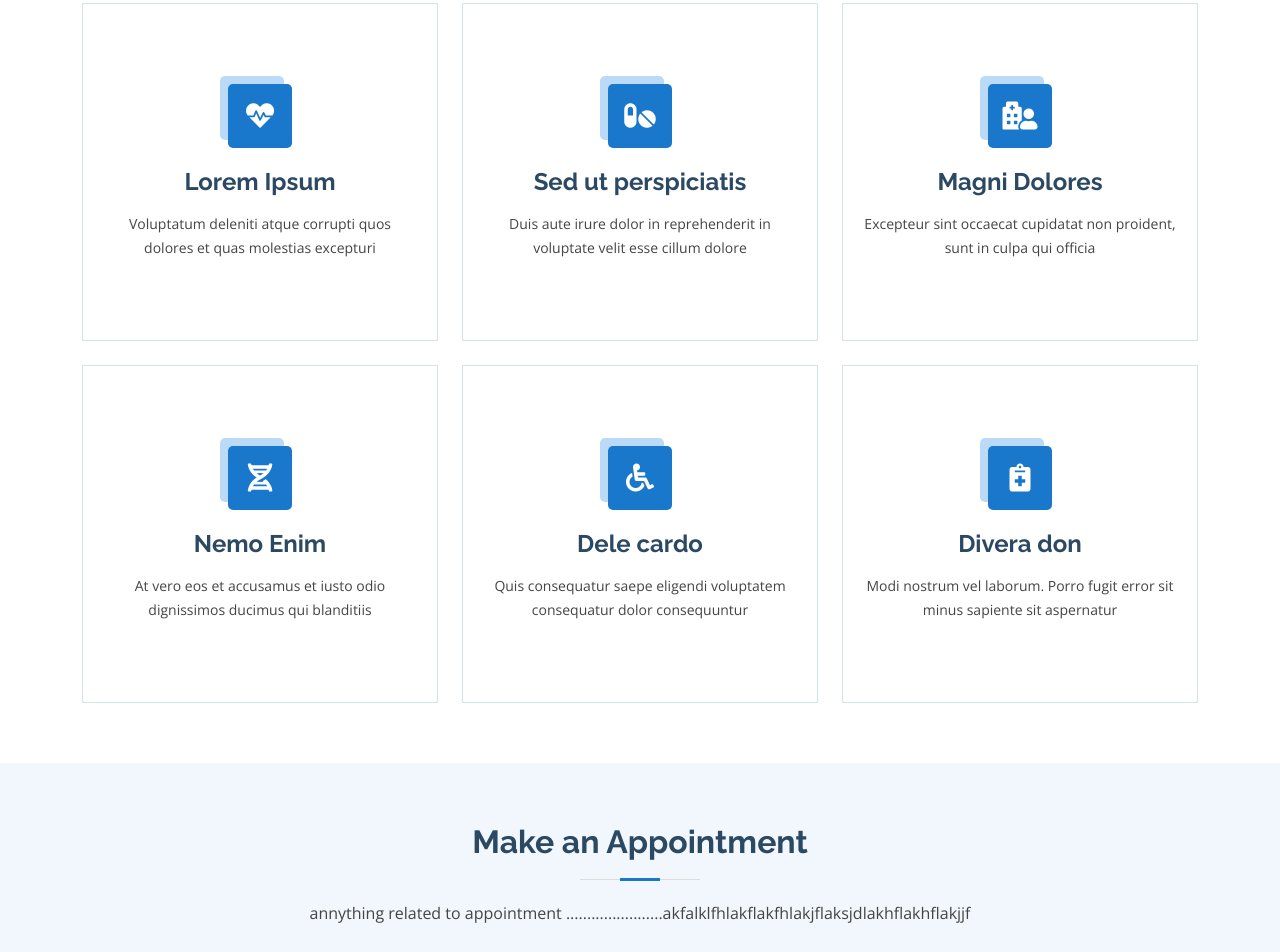
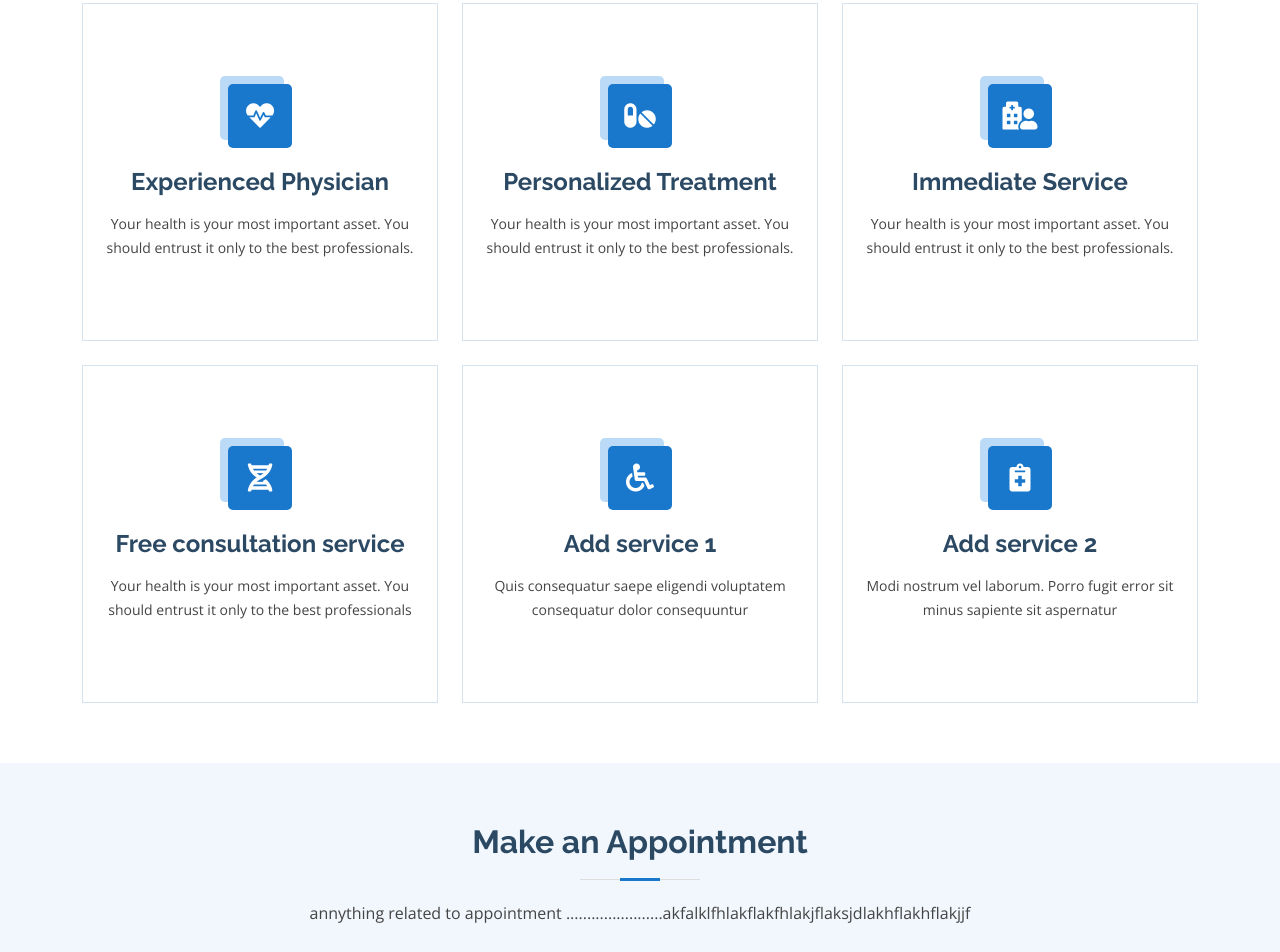
Before and after one commit to vishveshparashar/Amit-Jangid-JLN, a plain HTML site: page index.html in a window 1280 px wide. Shown: the part 2432-3384 px from the top of the page. Drawn offline with nearby package versions, Linux system fonts and the light colour scheme.

Commit message:
Some changes

```diff
--- a/index.html
+++ b/index.html
@@ -259,40 +259,40 @@
           <div class="col-lg-4 col-md-6 d-flex align-items-stretch">
             <div class="icon-box">
               <div class="icon"><i class="fas fa-heartbeat"></i></div>
-              <h4><a href="">Lorem Ipsum</a></h4>
+              <h4><a href="">Experienced Physician</a></h4>
 
-              <p>Voluptatum deleniti atque corrupti quos dolores et quas molestias excepturi</p>
+              <p>Your health is your most important asset. You should entrust it only to the best professionals.</p>
             </div>
           </div>
 
           <div class="col-lg-4 col-md-6 d-flex align-items-stretch mt-4 mt-md-0">
             <div class="icon-box">
               <div class="icon"><i class="fas fa-pills"></i></div>
-              <h4><a href="">Sed ut perspiciatis</a></h4>
-              <p>Duis aute irure dolor in reprehenderit in voluptate velit esse cillum dolore</p>
+              <h4><a href="">Personalized Treatment</a></h4>
+              <p>Your health is your most important asset. You should entrust it only to the best professionals.</p>
             </div>
           </div>
 
           <div class="col-lg-4 col-md-6 d-flex align-items-stretch mt-4 mt-lg-0">
             <div class="icon-box">
               <div class="icon"><i class="fas fa-hospital-user"></i></div>
-              <h4><a href="">Magni Dolores</a></h4>
-              <p>Excepteur sint occaecat cupidatat non proident, sunt in culpa qui officia</p>
+              <h4><a href="">Immediate Service</a></h4>
+              <p>Your health is your most important asset. You should entrust it only to the best professionals.</p>
             </div>
           </div>
 
           <div class="col-lg-4 col-md-6 d-flex align-items-stretch mt-4">
             <div class="icon-box">
               <div class="icon"><i class="fas fa-dna"></i></div>
-              <h4><a href="">Nemo Enim</a></h4>
-              <p>At vero eos et accusamus et iusto odio dignissimos ducimus qui blanditiis</p>
+              <h4><a href="">Free consultation service</a></h4>
+              <p>Your health is your most important asset. You should entrust it only to the best professionals</p>
             </div>
           </div>
 
           <div class="col-lg-4 col-md-6 d-flex align-items-stretch mt-4">
             <div class="icon-box">
               <div class="icon"><i class="fas fa-wheelchair"></i></div>
-              <h4><a href="">Dele cardo</a></h4>
+              <h4><a href="">Add service 1</a></h4>
               <p>Quis consequatur saepe eligendi voluptatem consequatur dolor consequuntur</p>
             </div>
           </div>
@@ -300,7 +300,7 @@
           <div class="col-lg-4 col-md-6 d-flex align-items-stretch mt-4">
             <div class="icon-box">
               <div class="icon"><i class="fas fa-notes-medical"></i></div>
-              <h4><a href="">Divera don</a></h4>
+              <h4><a href="">Add service 2</a></h4>
               <p>Modi nostrum vel laborum. Porro fugit error sit minus sapiente sit aspernatur</p>
             </div>
           </div>
```
